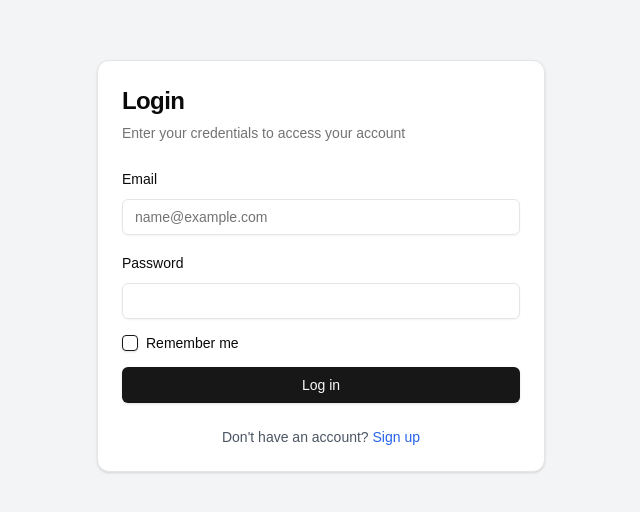
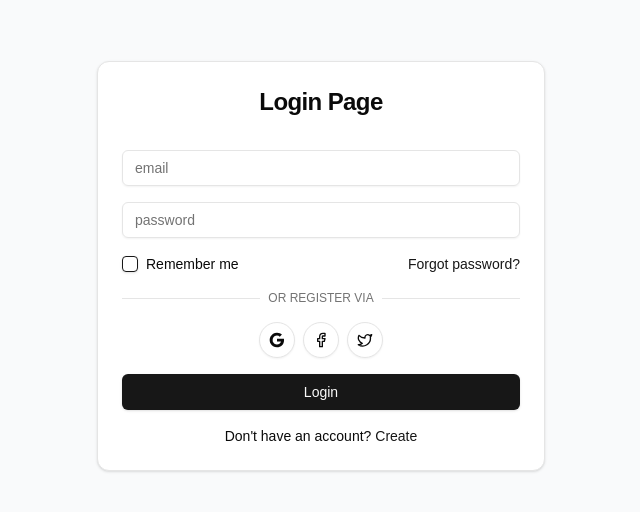
Before and after one commit to Volodymyr-Is/web-service-for-learning, a Next.js app: page /login in a window 1280 px wide. Shown: the part 134-646 px from the top of the page, without its empty margins (319-959 px from the left). Built offline with nearby package versions, Linux system fonts and the light colour scheme.

Commit message:
update login page

```diff
--- a/app/login/page.tsx
+++ b/app/login/page.tsx
@@ -1,102 +1,134 @@
-'use client'
+"use client";
 
-import { useState } from 'react'
-import { useRouter } from 'next/navigation'
-import { Button } from "@/components/ui/button"
-import { Input } from "@/components/ui/input"
-import { Label } from "@/components/ui/label"
-import { Checkbox } from "@/components/ui/checkbox"
-import { Card, CardContent, CardDescription, CardFooter, CardHeader, CardTitle } from "@/components/ui/card"
-import { AlertCircle } from 'lucide-react'
+import { useState } from "react";
+import Link from "next/link";
+import { Button } from "@/components/ui/button";
+import { Input } from "@/components/ui/input";
+import { Label } from "@/components/ui/label";
+import { Checkbox } from "@/components/ui/checkbox";
+import { Card, CardContent, CardHeader, CardTitle } from "@/components/ui/card";
+import { Facebook, Twitter } from "lucide-react";
 
 export default function LoginPage() {
-  const [email, setEmail] = useState('')
-  const [password, setPassword] = useState('')
-  const [rememberMe, setRememberMe] = useState(false)
-  const [error, setError] = useState('')
-  const [isLoading, setIsLoading] = useState(false)
-  const router = useRouter()
+  const [email, setEmail] = useState("");
+  const [password, setPassword] = useState("");
+  const [rememberMe, setRememberMe] = useState(false);
 
   const handleSubmit = async (e: React.FormEvent) => {
-    e.preventDefault()
-    setError('')
-    setIsLoading(true)
-
-
-    if (!email || !password) {
-      setError('Please fill in all fields')
-      setIsLoading(false)
-      return
-    }
-
-    try {
-      await new Promise(resolve => setTimeout(resolve, 1000))
-
-      router.push('/dashboard')
-    } catch (err) {
-      setError('Invalid email or password')
-    } finally {
-      setIsLoading(false)
-    }
-  }
+    e.preventDefault();
+    // Add your login logic here
+  };
 
   return (
-    <div className="flex items-center justify-center min-h-screen bg-gray-100">
+    <div className="min-h-screen flex items-center justify-center bg-gray-50 p-4">
       <Card className="w-full max-w-md">
-        <CardHeader>
-          <CardTitle className="text-2xl font-bold">Login</CardTitle>
-          <CardDescription>Enter your credentials to access your account</CardDescription>
+        <CardHeader className="space-y-1">
+          <CardTitle className="text-2xl text-center font-bold">
+            Login Page
+          </CardTitle>
         </CardHeader>
         <CardContent>
           <form onSubmit={handleSubmit} className="space-y-4">
             <div className="space-y-2">
-              <Label htmlFor="email">Email</Label>
+              <Label htmlFor="email" className="sr-only">
+                Email
+              </Label>
               <Input
                 id="email"
+                placeholder="email"
                 type="email"
-                placeholder="name@example.com"
                 value={email}
                 onChange={(e) => setEmail(e.target.value)}
                 required
               />
             </div>
             <div className="space-y-2">
-              <Label htmlFor="password">Password</Label>
+              <Label htmlFor="password" className="sr-only">
+                Password
+              </Label>
               <Input
                 id="password"
+                placeholder="password"
                 type="password"
                 value={password}
                 onChange={(e) => setPassword(e.target.value)}
                 required
               />
             </div>
+            <div className="flex items-center justify-between">
               <div className="flex items-center space-x-2">
                 <Checkbox
                   id="remember"
                   checked={rememberMe}
-                onCheckedChange={(checked) => setRememberMe(checked as boolean)}
+                  onCheckedChange={(checked) =>
+                    setRememberMe(checked as boolean)
+                  }
                 />
-              <Label htmlFor="remember" className="text-sm font-medium leading-none peer-disabled:cursor-not-allowed peer-disabled:opacity-70">
+                <label
+                  htmlFor="remember"
+                  className="text-sm font-medium leading-none peer-disabled:cursor-not-allowed peer-disabled:opacity-70"
+                >
                   Remember me
-              </Label>
+                </label>
               </div>
-            {error && (
-              <div className="flex items-center space-x-2 text-red-600">
-                <AlertCircle className="h-5 w-5" />
-                <p className="text-sm">{error}</p>
+              <Link
+                href="/forgot-password"
+                className="text-sm font-medium text-primary hover:underline"
+              >
+                Forgot password?
+              </Link>
             </div>
-            )}
-            <Button type="submit" className="w-full" disabled={isLoading}>
-              {isLoading ? 'Logging in...' : 'Log in'}
+            <div className="space-y-4">
+              <div className="relative">
+                <div className="absolute inset-0 flex items-center">
+                  <span className="w-full border-t" />
+                </div>
+                <div className="relative flex justify-center text-xs uppercase">
+                  <span className="bg-background px-2 text-muted-foreground">
+                    or register via
+                  </span>
+                </div>
+              </div>
+              <div className="flex gap-2 justify-center">
+                <Button variant="outline" size="icon" className="rounded-full">
+                  <svg
+                    className="h-5 w-5"
+                    viewBox="0 0 24 24"
+                    fill="currentColor"
+                    xmlns="http://www.w3.org/2000/svg"
+                  >
+                    <path d="M22.56 12.25c0-.78-.07-1.53-.2-2.25H12v4.26h5.92c-.26 1.37-1.04 2.53-2.21 3.31v2.77h3.57c2.08-1.92 3.28-4.74 3.28-8.09z" />
+                    <path d="M12 23c2.97 0 5.46-.98 7.28-2.66l-3.57-2.77c-.98.66-2.23 1.06-3.71 1.06-2.86 0-5.29-1.93-6.16-4.53H2.18v2.84C3.99 20.53 7.7 23 12 23z" />
+                    <path d="M5.84 14.09c-.22-.66-.35-1.36-.35-2.09s.13-1.43.35-2.09V7.07H2.18C1.43 8.55 1 10.22 1 12s.43 3.45 1.18 4.93l2.85-2.22.81-.62z" />
+                    <path d="M12 5.38c1.62 0 3.06.56 4.21 1.64l3.15-3.15C17.45 2.09 14.97 1 12 1 7.7 1 3.99 3.47 2.18 7.07l3.66 2.84c.87-2.6 3.3-4.53 6.16-4.53z" />
+                  </svg>
+                  <span className="sr-only">Google</span>
                 </Button>
+                <Button variant="outline" size="icon" className="rounded-full">
+                  <Facebook className="h-5 w-5" />
+                  <span className="sr-only">Facebook</span>
+                </Button>
+                <Button variant="outline" size="icon" className="rounded-full">
+                  <Twitter className="h-5 w-5" />
+                  <span className="sr-only">Twitter</span>
+                </Button>
+              </div>
+            </div>
+            <Button type="submit" className="w-full">
+              Login
+            </Button>
+            <div className="text-center text-sm">
+              {"Don't have an account? "}
+              <Link
+                href="/signup"
+                className="text-primary font-medium hover:underline"
+              >
+                Create
+              </Link>
+            </div>
           </form>
         </CardContent>
-        <CardFooter className="flex justify-center">
-          <p className="text-sm text-gray-600">
-            Don't have an account? <a href="/signup" className="text-blue-600 hover:underline">Sign up</a>
-          </p>
-        </CardFooter>
       </Card>
     </div>
-  )
+  );
 }
```
Lines whose indentation alone changed are shown as unchanged.
